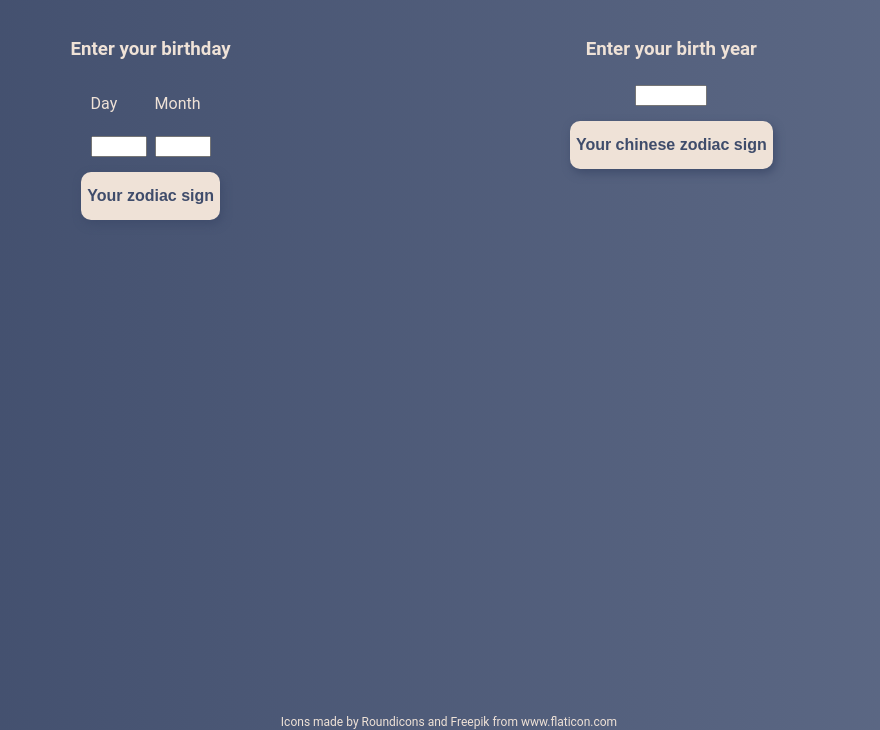
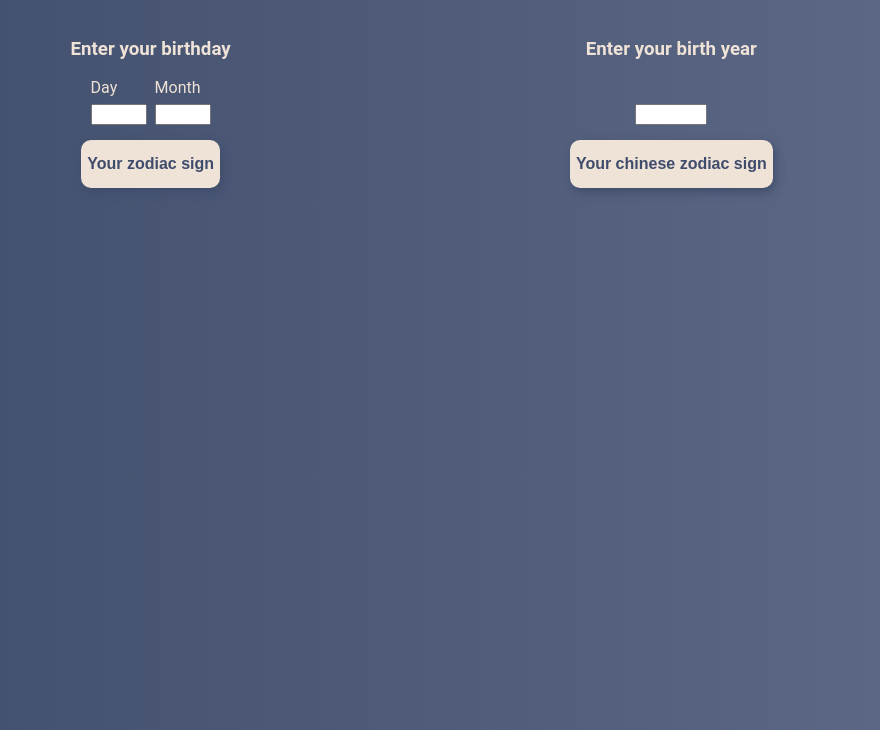
Before and after one commit to supervenca/astrological-calculator, a plain HTML site: page index.html in a window 1280 px wide. Shown: the part 70-800 px from the top of the page, without its empty margins (199-1079 px from the left). Drawn offline with Linux system fonts and the light colour scheme.

Commit message:
first deploy version

```diff
--- a/index.html
+++ b/index.html
@@ -14,11 +14,11 @@
     <h3>Enter your birthday</h3>
     <div class="birthday">
         <div class="birthday-day">
-            <p>Day</p>
+            <label for="day">Day</label><br>
             <input type="number" id="day" min="1" max="31" required>
         </div>
         <div class="birthday-month">
-            <p>Month</p>
+            <label for="month">Month</label><br>
             <input type="number" id="month" min="1" max="12" required>
         </div>
     </div>
@@ -37,7 +37,10 @@
 <div class="chinese-zodiac wrapper">
     <h1>Your chinese zodiac sign</h1>
     <h3>Enter your birth year</h3>
-    <div><input type="number" id="year" min="1930" max="2021" required></div>
+    <div>
+        <label for="year"></label><br>
+        <input type="number" id="year" min="1930" max="2021" required>
+    </div>
     <button type="button" id="chinese-zodiac-button">Your chinese zodiac sign</button>
 
     <div class="chinese-result">
@@ -49,9 +52,6 @@
 </div>
 </div>
 
-<div class="copyright">
-    Icons made by <a href="https://www.flaticon.com/authors/roundicons" title="Roundicons">Roundicons</a> and <a href="https://www.flaticon.com/authors/freepik" title="Freepik">Freepik</a> from <a href="https://www.flaticon.com/" title="Flaticon"> www.flaticon.com</a></div>
-</div>
 
 <script src="script.js"></script>
 </body>
--- a/script.js
+++ b/script.js
@@ -144,7 +144,6 @@ function chineseSign() {
         chineseLogo = 'hidden';
     }
 
-
     document.querySelector('#chinese_name').innerHTML = `<h1>${result}</h1>`;
     document.querySelector('#chinese_logo').classList.add(`${chineseLogo}`);
 }
--- a/style.css
+++ b/style.css
@@ -4,8 +4,6 @@ body {
     background: #606c88;  /* fallback for old browsers */
     background: -webkit-linear-gradient(to right, #3f4c6b, #606c88);  /* Chrome 10-25, Safari 5.1-6 */
     background: linear-gradient(to right, #3f4c6b, #606c88); /* W3C, IE 10+/ Edge, Firefox 16+, Chrome 26+, Opera 12+, Safari 7+ */
-
-
 }
 
 a {
@@ -35,6 +33,7 @@ h1,h2,h3 {
 .birthday {
     display: flex;
     flex-direction: row;
+    justify-content: space-between;
 }
 .birthday-day {
     margin-right: 0.5rem;
@@ -70,7 +69,6 @@ button:hover {
 }
 
 /* Zodiac sign logos*/
-
 .aquarius-logo {
     background: url("img/zodiac/aquarius-1.png") center / cover no-repeat;
     width: 150px;
@@ -101,7 +99,7 @@ button:hover {
     width: 150px;
     height: 150px;
 }
-libra-logo {
+.libra-logo {
     background: url("img/zodiac/libra-1.png") center / cover no-repeat;
     width: 150px;
     height: 150px;
@@ -199,14 +197,7 @@ libra-logo {
     display: none;
 }
 
-.copyright {
-    display: block;
-    position: absolute;
-    bottom:1px;
-    font-size: 12px;
-    width: 100%;
-    text-align: center;
-}
+
 
 
 /* BREAKPOINTS */
```
